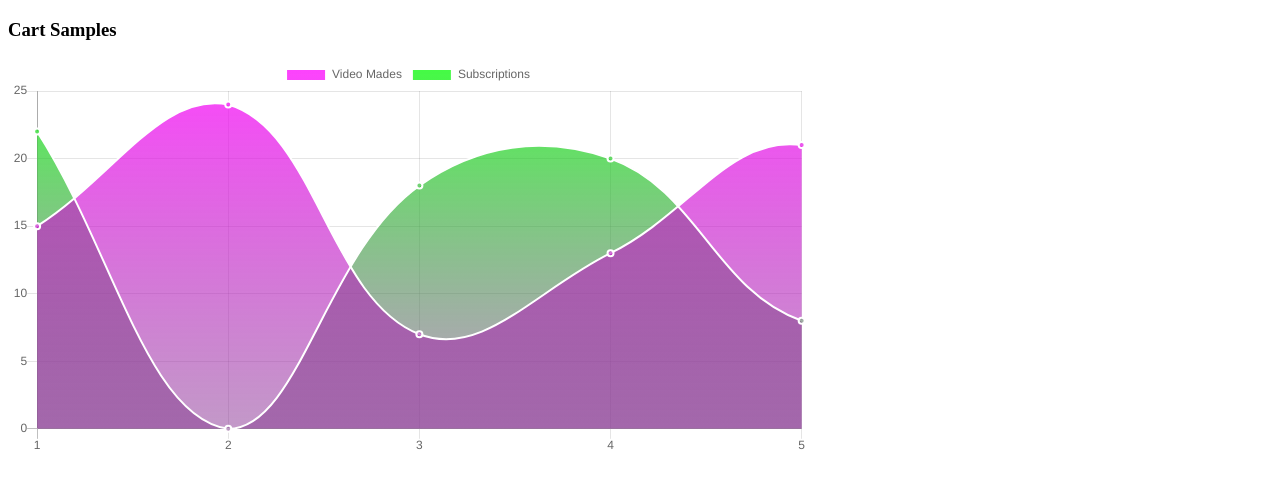
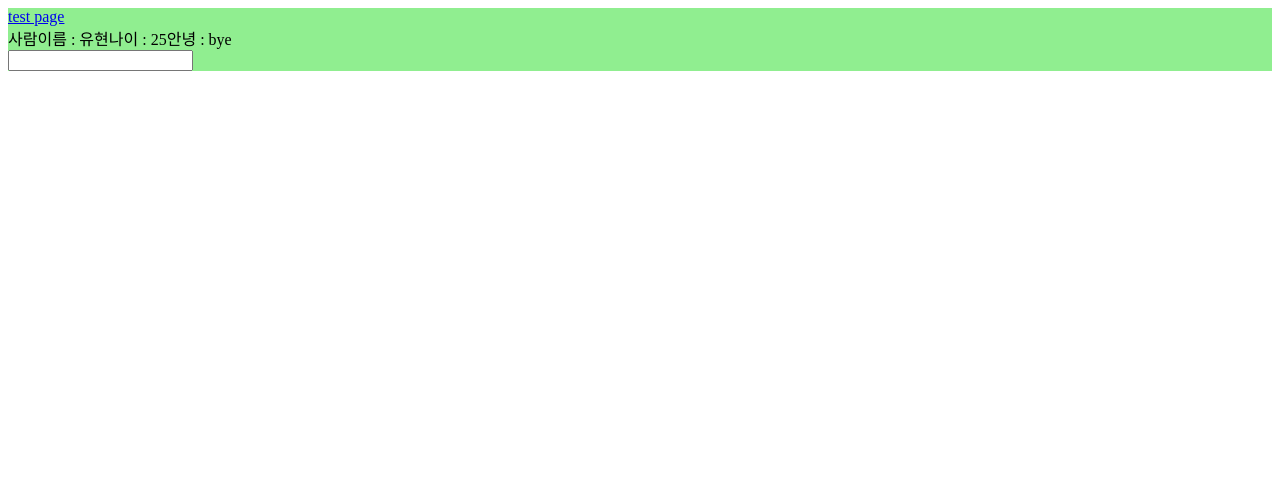
Before and after one commit to Uhyun0957/admin_page_react, a React (Create React App) app: page /test in a window 1280 px wide. Shown: the top 488 px of the page. Built offline with nearby package versions, Linux system fonts and the light colour scheme.

Commit message:
set file directory

```diff
--- a/src/App.js
+++ b/src/App.js
@@ -1,47 +1,24 @@
-import React, { Component } from "react";
-import { Line } from "react-chartjs-2";
+import React from "react";
 
-export default class App extends Component {
-  constructor(props) {
-    super(props);
-    this.state = {
-      data: {
-        labels: ["1", "2", "3", "4", "5"],
-        datasets: [
-          { label: "Video Mades", backgroundColor: "rgba(255, 0, 255, 0.75", data: [15, 24, 7, 13, 21, 9, 19] },
-          { label: "Subscriptions", backgroundColor: "rgba(0, 255, 0, 0.75", data: [22, 0, 18, 20, 8, 10, 17] },
-        ],
-      },
-    };
-  }
+import { Login, Test } from "./views";
+import { BrowserRouter as Router, Switch, Route } from "react-router-dom";
 
-  setGradientColor = (canvas, color) => {
-    const ctx = canvas.getContext("2d");
-    const gradient = ctx.createLinearGradient(0, 0, 0, 400);
-    gradient.addColorStop(0, color);
-    gradient.addColorStop(0.95, "rgba(133,55,144,0.5)");
-    return gradient;
-  };
+const App = () => {
+  return (
+    <Router>
+      <div>
+        {/* <Navbar /> */}
+        <Switch>
+          <Route exact path="/login">
+            <Login />
+          </Route>
+          <Route exact path="/test">
+            <Test />
+          </Route>
+        </Switch>
+      </div>
+    </Router>
+  );
+};
 
-  getCharData = (canvas) => {
-    const { data } = this.state;
-    if (data.datasets) {
-      let color = ["rgba(255, 0, 255, 0.75", "rgba(0, 255, 0, 0.75"];
-      data.datasets.forEach((set, i) => {
-        set.backgroundColor = this.setGradientColor(canvas, color[i]);
-        set.borderColor = "white";
-        set.borderWidth = 2;
-      });
-    }
-    return data;
-  };
-
-  render() {
-    return (
-      <div style={{ position: "relative", width: 800, height: 750 }}>
-        <h3>Cart Samples</h3>
-        <Line options={{ responsive: true }} data={this.getCharData} />
-      </div>
-    );
-  }
-}
+export default App;
--- /dev/null
+++ b/src/controllers/TestChart.js
@@ -0,0 +1,22 @@
+import React from "react";
+
+class TestChart extends React.Component {
+  add = async (value) => {
+    console.log("add");
+  };
+
+  remove = async (id) => {
+    console.log("remove");
+  };
+
+  getAll = () => {
+    console.log("getAll");
+    return {
+      name: "유현",
+      age: 25,
+      hi: "bye",
+    };
+  };
+}
+
+export default TestChart;
--- a/src/index.js
+++ b/src/index.js
@@ -1,5 +1,6 @@
 import React from "react";
-import { render } from "react-dom";
+import ReactDom from "react-dom";
+
 import App from "./App";
 
-render(<App />, document.getElementById("root"));
+ReactDom.render(<App />, document.getElementById("root"));
--- /dev/null
+++ b/src/views/Login.js
@@ -0,0 +1,12 @@
+import React from "react";
+import { Link } from "react-router-dom";
+
+const Login = () => {
+  return (
+    <div>
+      <Link to="/test">login page</Link>
+    </div>
+  );
+};
+
+export default Login;
--- /dev/null
+++ b/src/views/Test.js
@@ -0,0 +1,40 @@
+import React, { useState, useEffect } from "react";
+import { Link } from "react-router-dom";
+import styled from "styled-components";
+
+import Controller from "../controllers/TestChart";
+
+const TestStyles = styled.div`
+  background: lightgreen;
+`;
+
+const Test = () => {
+  const controller = new Controller();
+  const [person, setPerson] = useState({});
+
+  useEffect(() => {
+    setPerson(controller.getAll());
+  }, []);
+
+  return (
+    <TestStyles>
+      <Link to="/login">test page</Link>
+      <div>
+        사람
+        <span>이름 : {person.name}</span>
+        <span>나이 : {person.age}</span>
+        <span>안녕 : {person.hi}</span>
+      </div>
+      <div>
+        <input
+          type="text"
+          onKeyPress={({ key }) => {
+            if (key === "Enter") controller.add();
+          }}
+        />
+      </div>
+    </TestStyles>
+  );
+};
+
+export default Test;
--- /dev/null
+++ b/src/views/index.js
@@ -0,0 +1,2 @@
+export { default as Login } from "./Login";
+export { default as Test } from "./Test";
```
Also changed, not shown: src/ChartTest.js (added, +47 -0 lines), src/components/Test/Chart.jsx (added, +8 -0 lines), src/components/Test/styles.js (added, +5 -0 lines), src/controllers/Account..js (added), src/lib/api.js (added).
